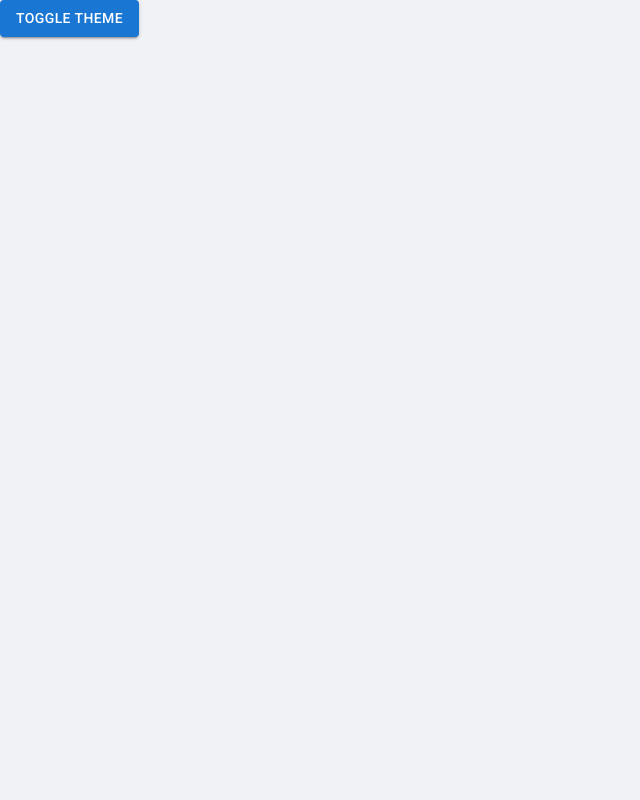
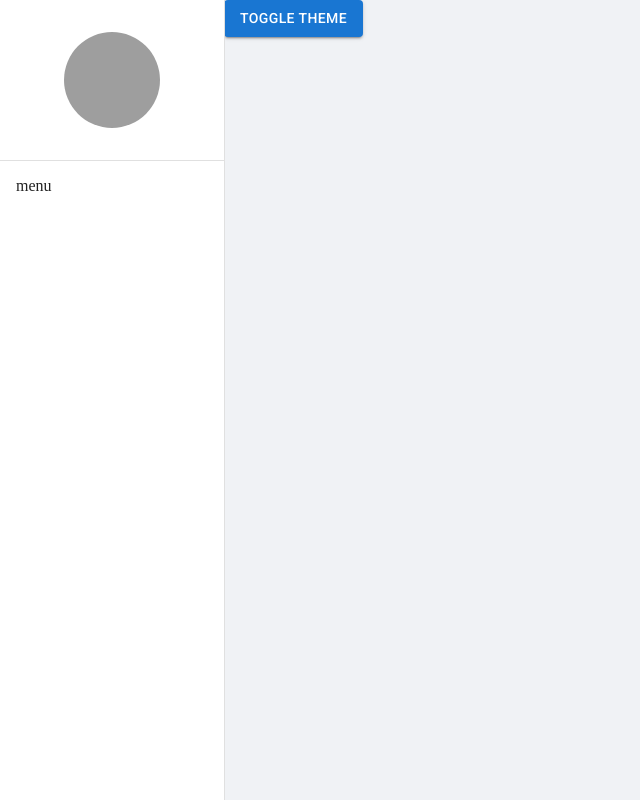
Before and after one commit to danmakowiesky/ExpenseTrackerApp, a React (Vite) app in the folder frontend/: page /dashboard in a window 1280 px wide. Shown: the whole page, without its empty margins (0-640 px from the left). Built offline with nearby package versions, Linux system fonts and the light colour scheme; grey boxes are pictures that could not be loaded.

Commit message:
componentizando menu drawer

```diff
--- a/frontend/src/App.tsx
+++ b/frontend/src/App.tsx
@@ -1,12 +1,15 @@
 import { BrowserRouter } from 'react-router-dom'
 import { AppThemeProvider } from './context/ThemeContext'
 import { AppRoutes } from './routes'
+import Sidebar from './shared/components/Sidebar'
 
 function App() {
   return (
     <AppThemeProvider>
       <BrowserRouter>
-        <AppRoutes />
+        <Sidebar>
+          <AppRoutes />
+        </Sidebar>
       </BrowserRouter>
     </AppThemeProvider>
   )
--- /dev/null
+++ b/frontend/src/shared/components/Sidebar/index.tsx
@@ -0,0 +1,55 @@
+import {
+  Avatar,
+  Divider,
+  Drawer,
+  List,
+  ListItemButton,
+  useTheme,
+} from '@mui/material'
+import { Box } from '@mui/system'
+import React, { ReactNode } from 'react'
+
+type SidebarProps = {
+  children: ReactNode
+}
+
+const Sidebar: React.FC<SidebarProps> = ({ children }) => {
+  const theme = useTheme()
+  return (
+    <>
+      <Drawer variant="permanent">
+        <Box
+          width={theme.spacing(28)}
+          height="100%"
+          display="flex"
+          flexDirection="column"
+        >
+          <Box
+            width="100%"
+            height={theme.spacing(20)}
+            display="flex"
+            alignItems="center"
+            justifyContent="center"
+          >
+            <Avatar
+              sx={{ height: theme.spacing(12), width: theme.spacing(12) }}
+              src="https://avatars.githubusercontent.com/u/54086257?v=4"
+            />
+          </Box>
+          <Divider />
+          <Box flex="1">
+            <List component="nav">
+              <ListItemButton>menu</ListItemButton>
+            </List>
+          </Box>
+        </Box>
+      </Drawer>
+
+      <Box height="100vh" marginLeft={theme.spacing(28)}>
+        {children}
+      </Box>
+    </>
+  )
+}
+
+export default Sidebar
```
